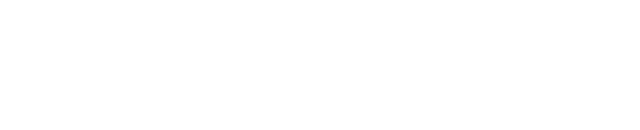
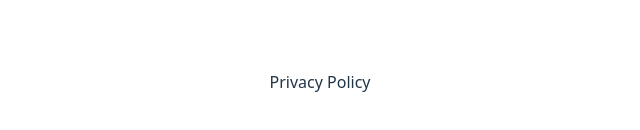
Before and after one commit to HmzAli/isaacali, a React (Vite) app: page /privacy-policy in a window 1280 px wide. Before the commit this address had no page. Shown: the part 318-448 px from the top of the page, without its empty margins (320-960 px from the left). Built offline with nearby package versions, Linux system fonts and the light colour scheme.

Commit message:
privacy policy

```diff
--- a/src/App.tsx
+++ b/src/App.tsx
@@ -1,7 +1,6 @@
 import { useState } from 'react'
-import reactLogo from './assets/react.svg'
-import viteLogo from '/vite.svg'
 import './App.css'
+import { Link } from 'react-router'
 
 function App() {
   const [count, setCount] = useState(0)
@@ -9,6 +8,7 @@
   return (
     <>
       <h1>Isaac Ali portfolio</h1>
+      <Link to="/privacy-policy">Privacy Policy</Link>
     </>
   )
 }
--- a/src/main.tsx
+++ b/src/main.tsx
@@ -4,11 +4,14 @@
 import App from './App.tsx'
 import { BrowserRouter, Route, Routes } from 'react-router'
 
+import PrivacyPolicy from './pages/privacy-policy.tsx'
+
 createRoot(document.getElementById('root')!).render(
   <StrictMode>
     <BrowserRouter>
       <Routes>
         <Route path="/" element={<App />} />
+        <Route path="/privacy-policy" element={<PrivacyPolicy />} />
       </Routes>
     </BrowserRouter>
   </StrictMode>,
--- /dev/null
+++ b/src/pages/privacy-policy.tsx
@@ -0,0 +1,8 @@
+
+// Privacy Policy page
+
+const PrivacyPolicy = () => {
+  return <div>Privacy Policy</div>
+}
+
+export default PrivacyPolicy
```
